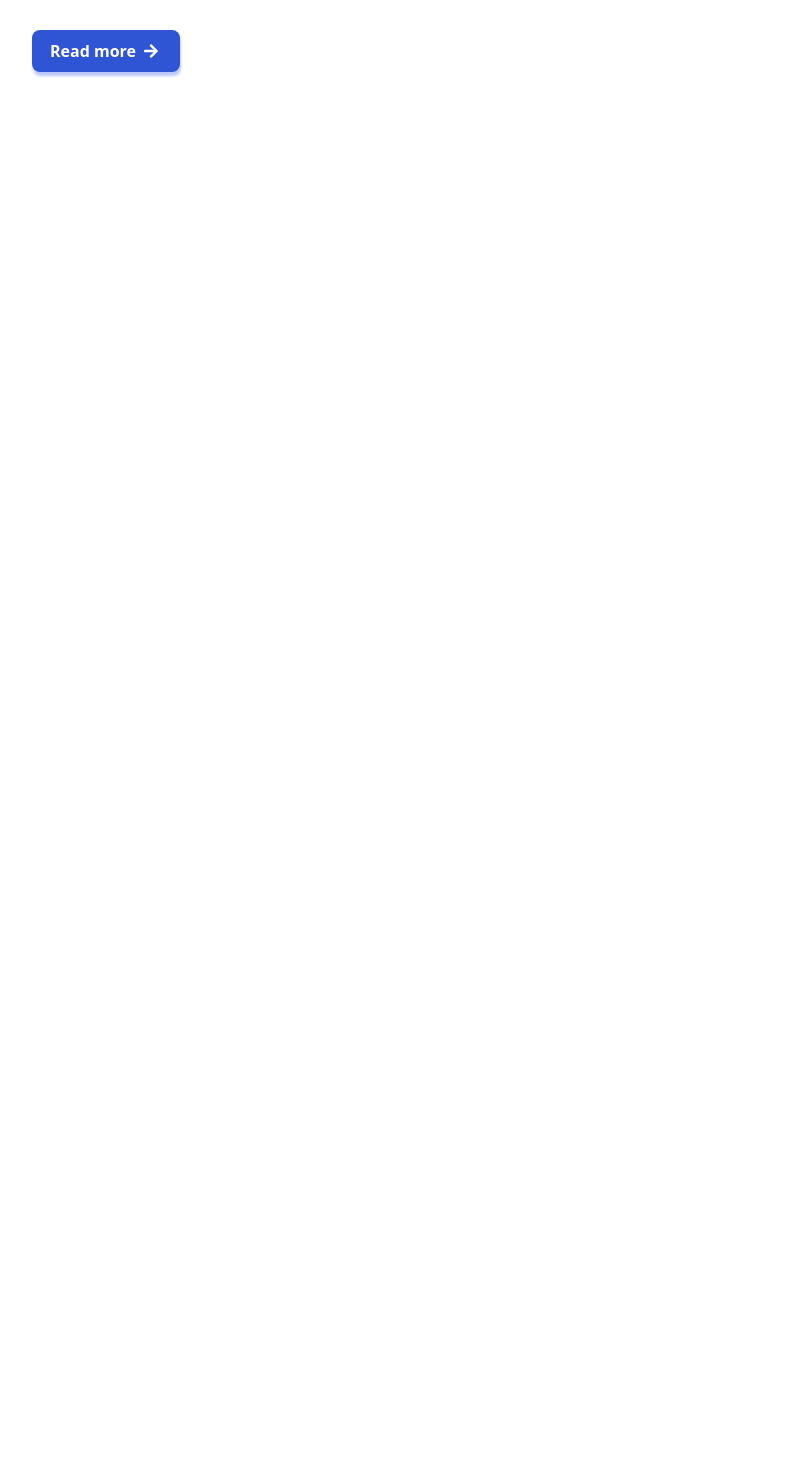
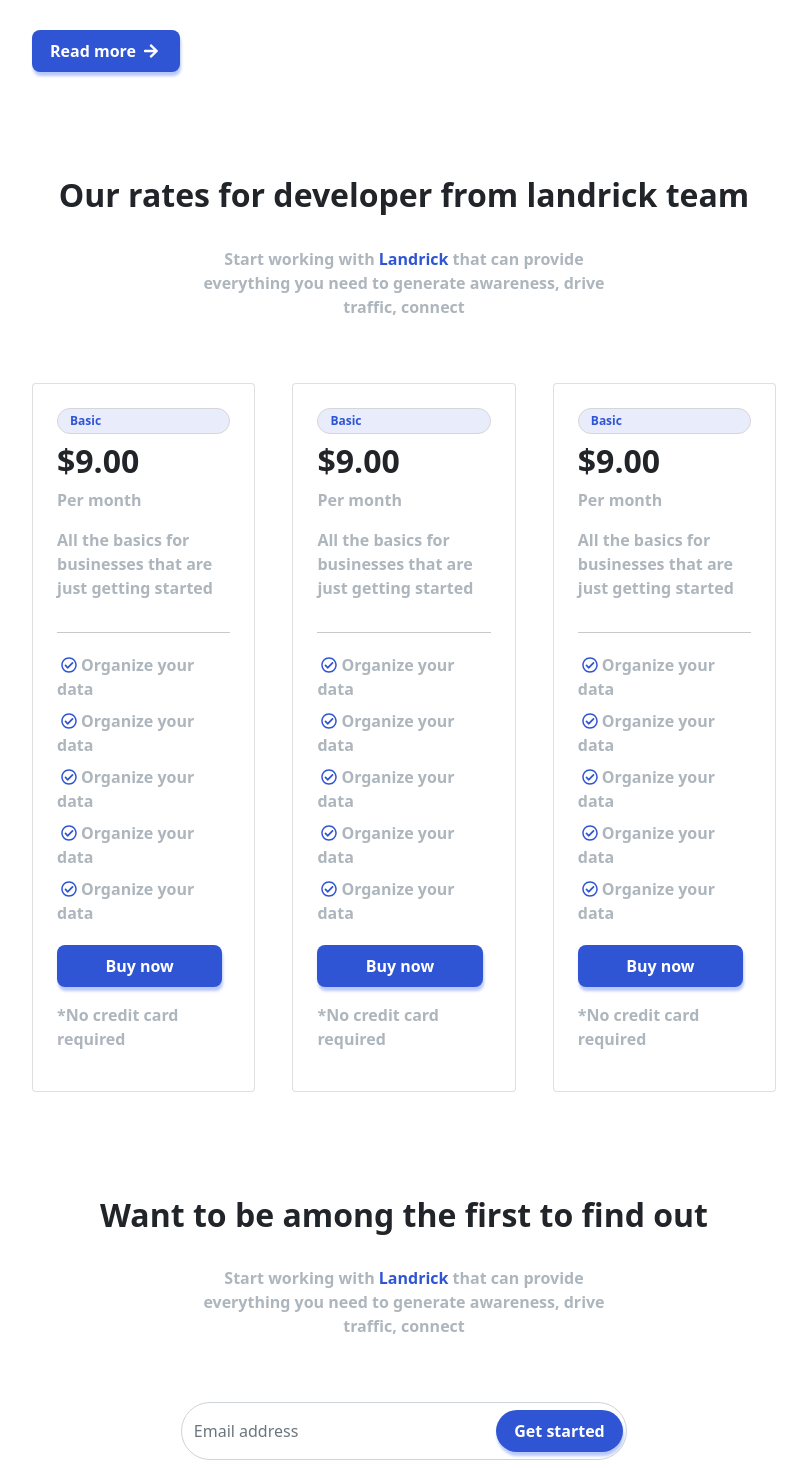
Before and after one commit to Robertodambrosio/proj-html-vuejs, a Vue app: page / in a window 1280 px wide. Shown: the part 2400-3870 px from the top of the page, without its empty margins (236-1043 px from the left). Before the commit the page ends 2520 px from the top, so only its background shows below. Built offline with nearby package versions, Linux system fonts and the light colour scheme.

Commit message:
main *STATICO* completo

```diff
--- a/src/components/macro/Main.vue
+++ b/src/components/macro/Main.vue
@@ -4,6 +4,8 @@
     <Features/>
     <Quickstart/>
     <Tools/>
+    <Rates/>
+    <Form/>
   </main>
 </template>
 
@@ -12,6 +14,8 @@ import Tools from '../sections/Tools.vue'
 import Quickstart from '../sections/Quickstart.vue'
 import Features from '../sections/Features.vue'
 import Partner from '../sections/Partner.vue'
+import Rates from '../sections/Rates.vue'
+import Form from '../sections/Form.vue'
 
 export default {
     name: 'Main',
@@ -19,9 +23,12 @@ export default {
       Partner,
       Features,
       Quickstart,
-      Tools
+      Tools,
+      Rates,
+      Form
     }
 }
+
 </script>
 
 <style lang="scss" scoped>
--- /dev/null
+++ b/src/components/sections/Form.vue
@@ -0,0 +1,50 @@
+<template>
+    <div class="container py-5">
+        <div class="text-container text-center">
+            <h2 class="pt-2">Want to be among the first to find out</h2>
+            <p class="pt-4 pb-5 mx-auto">
+                Start working with <span style="color: #2f55d4">Landrick</span> that can
+                provide everything you need to generate awareness, drive traffic,
+                connect
+            </p>
+        </div>
+        <div class="input mb-3">
+            <input type="text" class="form-control py-3" placeholder="Email address" aria-label="Email address"><button class="btn1 btn" type="button">Get started</button>
+        </div>
+    </div>
+</template>
+
+<script>
+    export default {
+
+    }
+</script>
+
+<style lang="scss" scoped>
+    .text-container p {
+        max-width: 55%;
+    }
+
+    .input {
+        position: relative;
+        width: 60%;
+        margin: 0 auto
+    }
+
+    input {
+        border-radius: 30px;
+
+    }
+
+      .btn1 {
+    background-color: #2f55d4;
+    color: white;
+    font-weight: bold;
+    padding: 8px 17px;
+    border-radius: 30px;
+    box-shadow: 1px 4px 3px #b9c8fa;
+    position: absolute;
+    top: 13%;
+    right: 1%;
+  }
+</style>
--- /dev/null
+++ b/src/components/sections/Rates.vue
@@ -0,0 +1,144 @@
+<template>
+  <div class="container py-5">
+    <div class="text-container text-center">
+      <h2 class="pt-2">Our rates for developer from landrick team</h2>
+      <p class="pt-4 pb-5 mx-auto">
+        Start working with <span style="color: #2f55d4">Landrick</span> that can
+        provide everything you need to generate awareness, drive traffic,
+        connect
+      </p>
+    </div>
+    <div class="card-container d-flex justify-content-between">
+      <div class="card p-4">
+        <span class="initial-btn mb-2">Basic</span>
+        <h2>$9.00</h2>
+        <p>Per month</p>
+        <p>All the basics for businesses that are just getting started</p>
+        <hr />
+        <div class="ul">
+          <p class="li py-1">
+            <i class="far fa-check-circle mx-1" style="color: #2f55d4"></i
+            >Organize your data
+          </p>
+          <p class="li py-1">
+            <i class="far fa-check-circle mx-1" style="color: #2f55d4"></i
+            >Organize your data
+          </p>
+          <p class="li py-1">
+            <i class="far fa-check-circle mx-1" style="color: #2f55d4"></i
+            >Organize your data
+          </p>
+          <p class="li py-1">
+            <i class="far fa-check-circle mx-1" style="color: #2f55d4"></i
+            >Organize your data
+          </p>
+          <p class="li py-1">
+            <i class="far fa-check-circle mx-1" style="color: #2f55d4"></i
+            >Organize your data
+          </p>
+        </div>
+        <button type="button" class="btn btn1 me-2 mt-3">Buy now</button>
+        <p class="my-3">*No credit card required</p>
+      </div>
+      <div class="card p-4">
+        <span class="initial-btn mb-2">Basic</span>
+        <h2>$9.00</h2>
+        <p>Per month</p>
+        <p>All the basics for businesses that are just getting started</p>
+        <hr />
+        <div class="ul">
+          <p class="li py-1">
+            <i class="far fa-check-circle mx-1" style="color: #2f55d4"></i
+            >Organize your data
+          </p>
+          <p class="li py-1">
+            <i class="far fa-check-circle mx-1" style="color: #2f55d4"></i
+            >Organize your data
+          </p>
+          <p class="li py-1">
+            <i class="far fa-check-circle mx-1" style="color: #2f55d4"></i
+            >Organize your data
+          </p>
+          <p class="li py-1">
+            <i class="far fa-check-circle mx-1" style="color: #2f55d4"></i
+            >Organize your data
+          </p>
+          <p class="li py-1">
+            <i class="far fa-check-circle mx-1" style="color: #2f55d4"></i
+            >Organize your data
+          </p>
+        </div>
+        <button type="button" class="btn btn1 me-2 mt-3">Buy now</button>
+        <p class="my-3">*No credit card required</p>
+      </div>
+      <div class="card p-4">
+        <span class="initial-btn mb-2">Basic</span>
+        <h2>$9.00</h2>
+        <p>Per month</p>
+        <p>All the basics for businesses that are just getting started</p>
+        <hr />
+        <div class="ul">
+          <p class="li py-1">
+            <i class="far fa-check-circle mx-1" style="color: #2f55d4"></i
+            >Organize your data
+          </p>
+          <p class="li py-1">
+            <i class="far fa-check-circle mx-1" style="color: #2f55d4"></i
+            >Organize your data
+          </p>
+          <p class="li py-1">
+            <i class="far fa-check-circle mx-1" style="color: #2f55d4"></i
+            >Organize your data
+          </p>
+          <p class="li py-1">
+            <i class="far fa-check-circle mx-1" style="color: #2f55d4"></i
+            >Organize your data
+          </p>
+          <p class="li py-1">
+            <i class="far fa-check-circle mx-1" style="color: #2f55d4"></i
+            >Organize your data
+          </p>
+        </div>
+        <button type="button" class="btn btn1 me-2 mt-3">Buy now</button>
+        <p class="my-3">*No credit card required</p>
+      </div>
+    </div>
+  </div>
+</template>
+
+<script>
+export default {};
+</script>
+
+<style lang="scss" scoped>
+.text-container p {
+  max-width: 55%;
+}
+
+.initial-btn {
+  background-color: #2f55d41a;
+  padding: 3px 12px;
+  border-radius: 20px;
+  font-size: 12px;
+  color: #2f55d4;
+  font-weight: bold;
+  border: 1px solid rgb(214, 214, 214);
+}
+
+.card {
+  width: 30%;
+
+  .ul p {
+    margin: 0;
+  }
+
+  .btn1 {
+    background-color: #2f55d4;
+    color: white;
+    font-weight: bold;
+    padding: 8px 17px;
+    border-radius: 8px;
+    box-shadow: 1px 4px 3px #b9c8fa;
+  }
+}
+</style>
--- a/src/components/sections/Tools.vue
+++ b/src/components/sections/Tools.vue
@@ -17,7 +17,7 @@
                 </div>
                 <button type="button" class="btn btn1 me-2 mt-3">Read more <i class="fas fa-arrow-right mx-1" style="color: #fff;"></i></button>
             </div>
-            <div class="col-6 text-center">
+            <div class="col-6 text-left">
                 <img src="../../assets/img/1.png" alt="about img">
             </div>
         </div>
```
